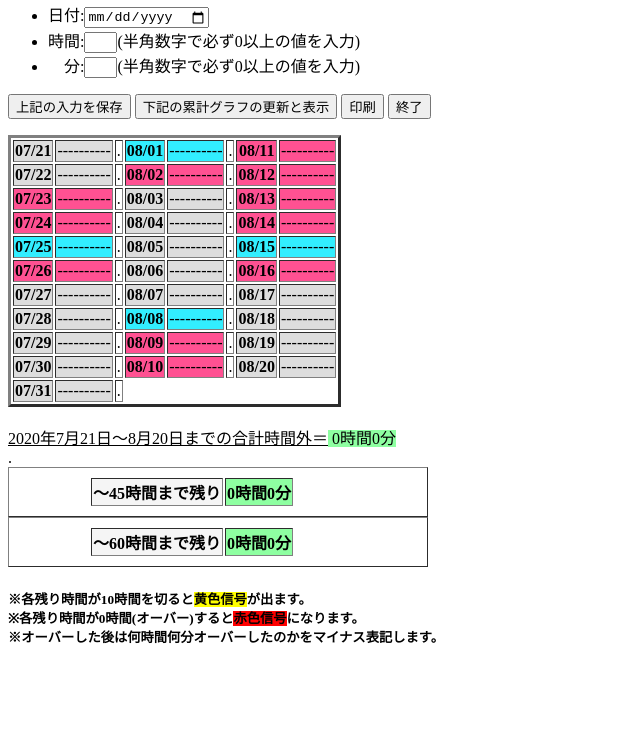
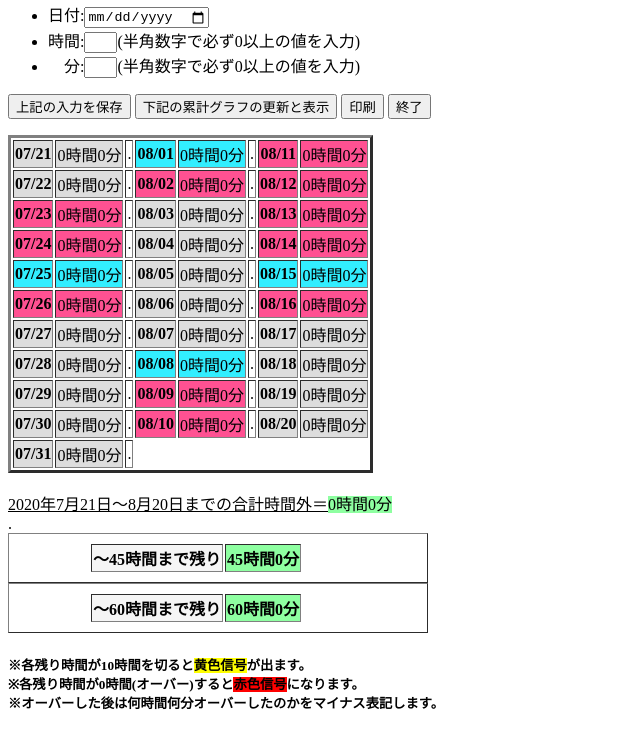
Before and after one commit to Curious-George-usj/2020-7, a plain HTML site: page index.html in a window 1280 px wide. Both pictures are taken after a click on the button "上記の入力を保存". Shown: the part 87-821 px from the top of the page, without its empty margins (0-640 px from the left). Before the commit the page ends 800 px from the top, so only its background shows below. Drawn offline with Linux system fonts and the light colour scheme.

Commit message:
Update
Because of updating.

```diff
--- a/index.html
+++ b/index.html
@@ -31,6 +31,7 @@ function kkk(){
       localStorage.setItem(key,str1);
     }
     alert("入力内容を保存しました。");
+    ccc();
 }
 </script>
 <script>
```
